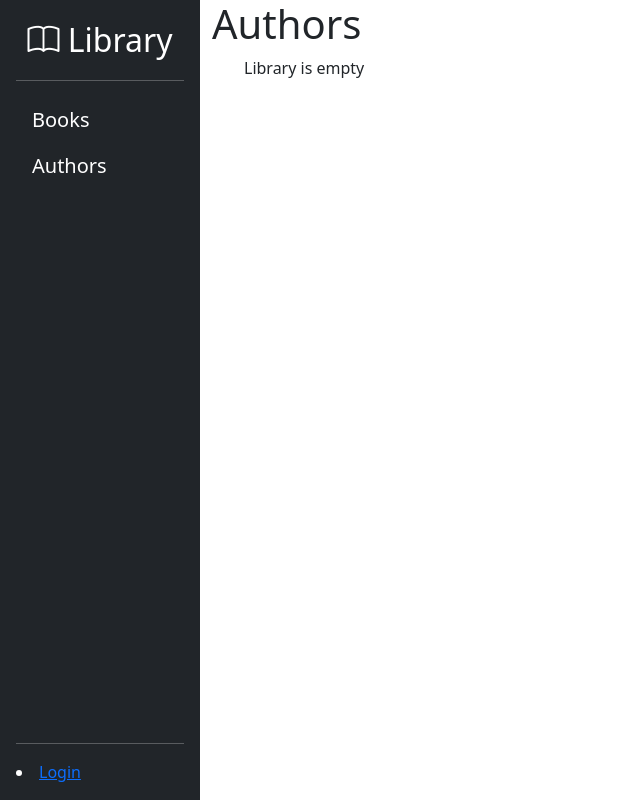
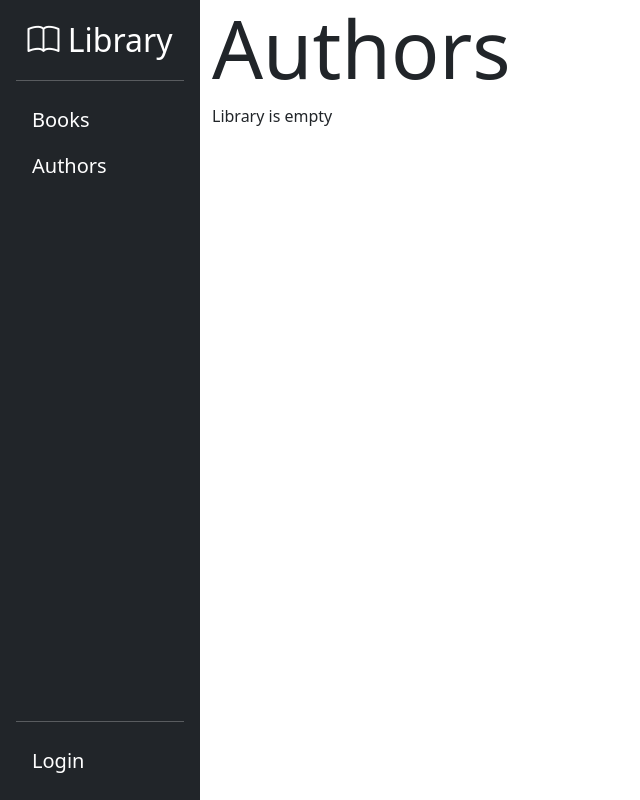
Before and after one commit to rexbrandy/library_app, a Django app: page /authors/ in a window 1280 px wide. Shown: the whole page, without its empty margins (0-640 px from the left). Run offline with Django 4.2, Linux system fonts and the light colour scheme; data that the repository does not hold is empty; some libraries are stand-ins or nearby versions.

Commit message:
Made changes to base and started working on author_list page

```diff
--- a/catalog/templates/catalog/author_list.html
+++ b/catalog/templates/catalog/author_list.html
@@ -1,14 +1,24 @@
 {% extends 'base.html' %}
 
 {% block content %}
-  <h1>Authors</h1>
-  <ul>
-    {% for author in author_list %}
-    <li>
-      <a href="{{ author.get_absolute_url }}">{{ author.first_name }} {{ author.last_name }}</a>
-    </li>
-    {% empty %}
-    <p>Library is empty</p>
-    {% endfor %}
-  </ul>
+<div class="row">
+  <div class="col-12">
+    <h1 class="display-1"><strong>Authors</strong></h1>
+  </div>
+</div>
+<div class="row">
+  <div class="col-12">
+    <table class="table table-striped">
+      <tbody>
+      {% for author in author_list %}
+      <tr>
+        <td><a href="{{ author.get_absolute_url }}">{{ author.first_name }} {{ author.last_name }}</a></td>
+      </tr>
+      {% empty %}
+      <p>Library is empty</p>
+      {% endfor %}
+      </tbody>
+    </table>
+  </div>
+</div>
 {% endblock %}
--- a/catalog/templates/catalog/book_instance_formset.html
+++ b/catalog/templates/catalog/book_instance_formset.html
@@ -47,8 +47,6 @@
     row = document.getElementById('book_instance_tr_'+total_forms.value).cloneNode(true);
 
     console.log(row);
-    console.log(row.querySelectorAll('.initial-form-2-id_form-2-id'));
-
   }
 </script>
 {% endblock %}
--- a/catalog/views.py
+++ b/catalog/views.py
@@ -73,12 +73,6 @@ class BookUpdate(generic.edit.UpdateView):
 
         return super(BookUpdate, self).post(request, **kwargs)
 
-
-
-
-
-
-
 class BookDelete(generic.edit.DeleteView):
     model = Book
     success_url = reverse_lazy('books')
--- a/templates/base.html
+++ b/templates/base.html
@@ -61,13 +61,14 @@
 
         <hr>
 
+        <ul class="nav flex-column">
         {% if user.is_authenticated %}
-          <li>User: {{ user.get_username }}</li>
-          <li><a href="{% url 'logout' %}">Logout</a></li>
-          <li><a href="{% url 'my-loans' %}">Borrowed</a></li>
+          <li class="nav-item">User: {{ user.get_username }}</li>
+          <li class="nav-item"><a href="{% url 'logout' %}" class="nav-link text-white fs-5">Logout</a></li>
+          <li class="nav-item"><a href="{% url 'my-loans' %}" class="nav-link text-white fs-5">Borrowed</a></li>
 
         {% else %}
-          <li><a href="{% url 'login' %}">Login</a></li>
+          <li class="nav-item"><a href="{% url 'login' %}" class="nav-link text-white fs-5" >Login</a></li>
         {% endif %}
 
       </div>
@@ -76,6 +77,7 @@
       <div class="container" style="margin-left: 200px;">
         <div class="row">
           <div class="col-sm-10 ">
+
 
             {% block content %}{% endblock %}
 
```
